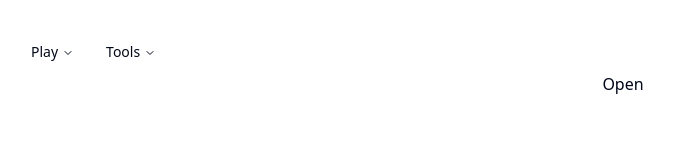
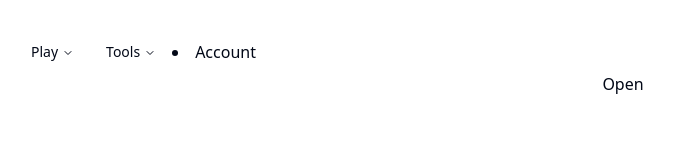
Before and after one commit to Vaedz7/QBuzzr, a React (Vite) app in the folder QBuzzr/: page / in a window 1280 px wide. Shown: the top 160 px of the page, without its empty margins (17-691 px from the left). Built offline with nearby package versions, Linux system fonts and the light colour scheme; the HTML template or start-up script is replaced by a standard one.

Commit message:
Add account tab

```diff
--- a/QBuzzr/src/App.tsx
+++ b/QBuzzr/src/App.tsx
@@ -79,6 +79,7 @@ export default function Home() {
               </NavigationMenuContent>
             </NavigationMenuItem>
           </NavigationMenuList>
+          <NavigationMenuItem>Account</NavigationMenuItem>
         </NavigationMenu>
 
         <DropdownMenu>
```
